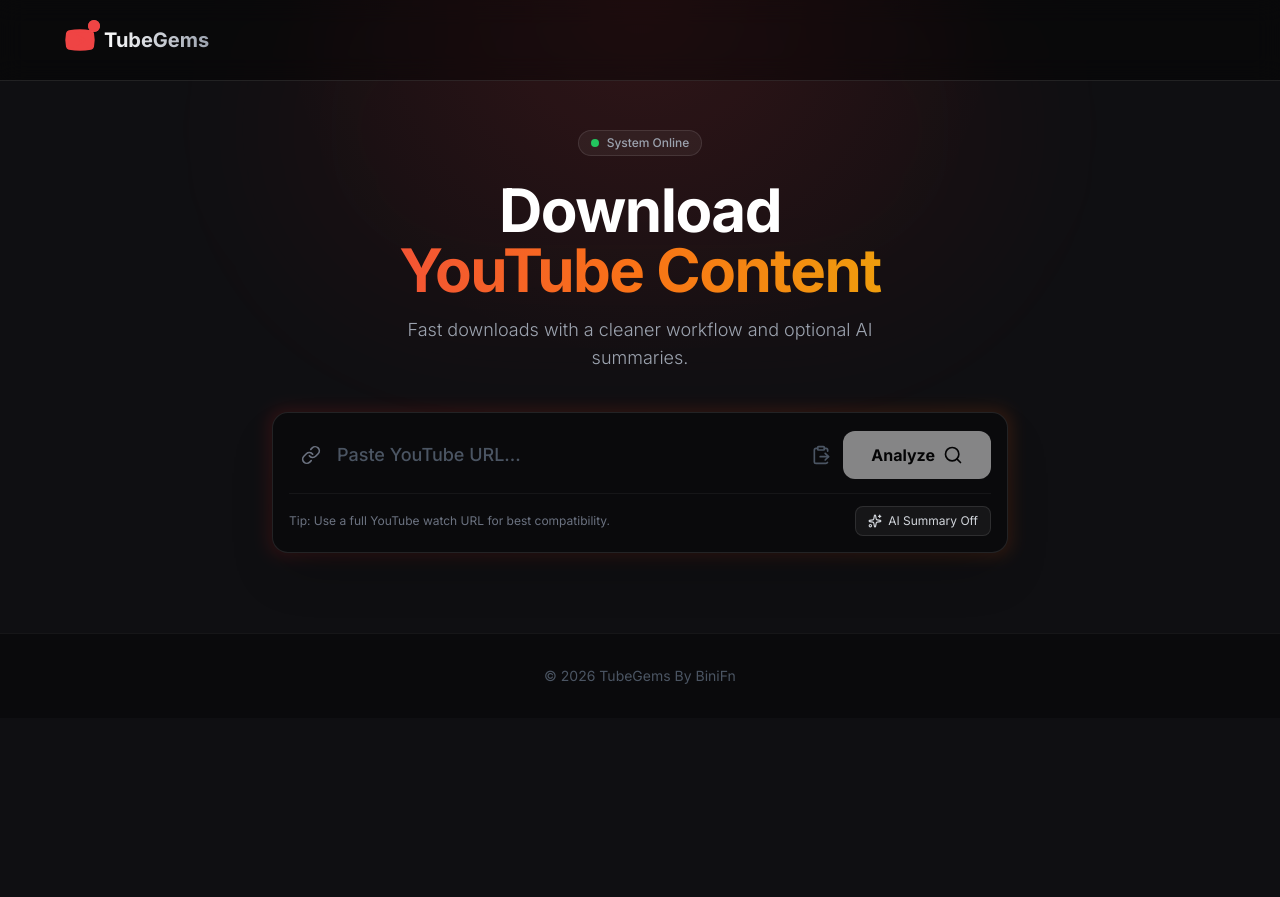
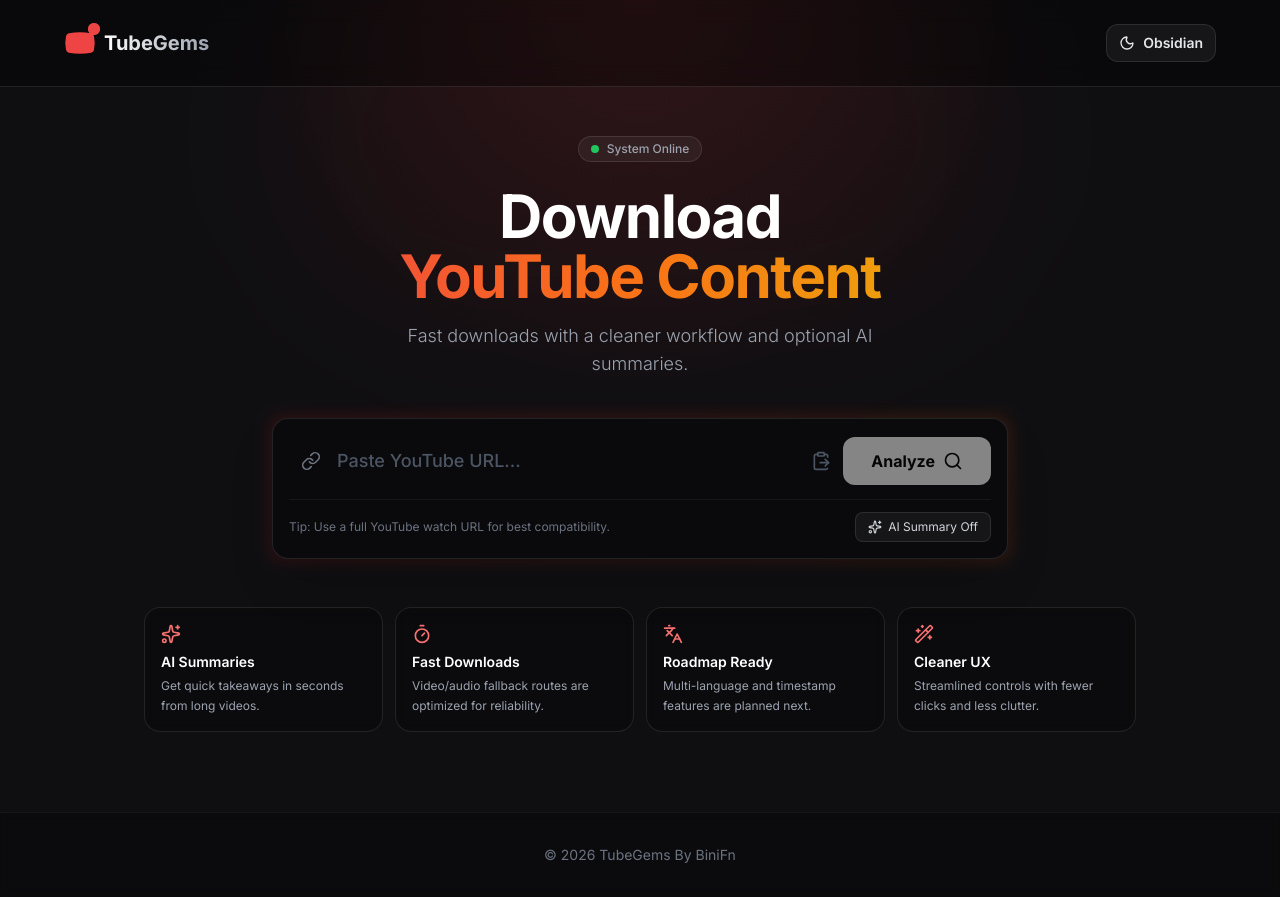
Before and after one commit to BiniFn/TubeGems, a React (Vite) app: page / in a window 1280 px wide. Before the commit the page ends 800 px from the top, so only its background shows below. Built offline with nearby package versions, Linux system fonts and the light colour scheme.

Commit message:
Add theme switcher and cleaner home experience

```diff
--- a/App.tsx
+++ b/App.tsx
@@ -1,13 +1,16 @@
-import React, { Suspense, useState } from 'react';
+import React, { Suspense, useEffect, useState } from 'react';
 import { Header } from './components/Header';
 import { UrlInput } from './components/UrlInput';
 import { VideoPreview } from './components/VideoPreview';
 import { DownloadSection } from './components/DownloadSection';
+import { FeatureHighlights } from './components/FeatureHighlights';
 import { fetchVideoMetadata } from './services/youtubeService';
 import { VideoMetadata, AiAnalysisResult } from './types';
 import { AlertCircle, ArrowLeft, Loader2 } from 'lucide-react';
 
-const AiInsights = React.lazy(() => import('./components/AiInsights').then((module) => ({ default: module.AiInsights })));
+const LazyAiInsights = React.lazy(() => import('./components/AiInsights').then((module) => ({ default: module.AiInsights })));
+
+type ThemeMode = 'obsidian' | 'nebula';
 
 const App: React.FC = () => {
   const [isLoading, setIsLoading] = useState(false);
@@ -17,6 +20,18 @@
   const [isAiLoading, setIsAiLoading] = useState(false);
   const [error, setError] = useState<string | null>(null);
   const [key, setKey] = useState(0);
+  const [theme, setTheme] = useState<ThemeMode>('obsidian');
+
+  useEffect(() => {
+    const savedTheme = window.localStorage.getItem('tubegems-theme') as ThemeMode | null;
+    if (savedTheme === 'obsidian' || savedTheme === 'nebula') {
+      setTheme(savedTheme);
+    }
+  }, []);
+
+  useEffect(() => {
+    window.localStorage.setItem('tubegems-theme', theme);
+  }, [theme]);
 
   const runAiAnalysis = async (metadata: VideoMetadata) => {
     setIsAiLoading(true);
@@ -71,15 +86,23 @@
     window.scrollTo({ top: 0, behavior: 'smooth' });
   };
 
+  const themeClasses =
+    theme === 'obsidian'
+      ? 'bg-[#0f0f12] bg-[radial-gradient(circle_at_top,rgba(239,68,68,0.12),transparent_35%)]'
+      : 'bg-[#0b1020] bg-[radial-gradient(circle_at_top,rgba(99,102,241,0.2),transparent_40%)]';
+
   return (
-    <div className="min-h-screen bg-[#0f0f12] bg-[radial-gradient(circle_at_top,rgba(239,68,68,0.12),transparent_35%)] text-white selection:bg-red-500/30 selection:text-red-200">
-      <Header onReset={handleReset} />
+    <div className={`min-h-screen ${themeClasses} text-white selection:bg-red-500/30 selection:text-red-200`}>
+      <Header onReset={handleReset} theme={theme} onToggleTheme={() => setTheme((prev) => (prev === 'obsidian' ? 'nebula' : 'obsidian'))} />
 
       <main className="pb-12 md:pb-20 px-2 sm:px-0">
         {!videoData && (
-          <div className="animate-in fade-in slide-in-from-top-4 duration-500">
-            <UrlInput key={key} onSearch={handleSearch} isLoading={isLoading} isAiEnabled={isAiEnabled} onToggleAi={handleToggleAi} />
-          </div>
+          <>
+            <div className="animate-in fade-in slide-in-from-top-4 duration-500">
+              <UrlInput key={key} onSearch={handleSearch} isLoading={isLoading} isAiEnabled={isAiEnabled} onToggleAi={handleToggleAi} />
+            </div>
+            <FeatureHighlights />
+          </>
         )}
 
         {error && (
@@ -129,7 +152,7 @@
                       </div>
                     }
                   >
-                    <AiInsights
+                    <LazyAiInsights
                       analysis={aiAnalysis ?? { summary: '', topics: [], suggestedQuestions: [] }}
                       isLoading={isAiLoading || !aiAnalysis}
                     />
@@ -141,7 +164,7 @@
         )}
       </main>
 
-      <footer className="py-6 md:py-8 text-center text-gray-600 text-xs md:text-sm border-t border-white/5 mt-auto bg-[#0a0a0c] px-4">
+      <footer className="py-6 md:py-8 text-center text-gray-500 text-xs md:text-sm border-t border-white/5 mt-auto bg-black/25 px-4 backdrop-blur-sm">
         <p>© 2026 TubeGems By BiniFn</p>
       </footer>
     </div>
--- /dev/null
+++ b/components/FeatureHighlights.tsx
@@ -0,0 +1,44 @@
+import React from 'react';
+import { Languages, Sparkles, Timer, Wand2 } from 'lucide-react';
+
+export const FeatureHighlights: React.FC = () => {
+  const cards = [
+    {
+      icon: Sparkles,
+      title: 'AI Summaries',
+      text: 'Get quick takeaways in seconds from long videos.',
+    },
+    {
+      icon: Timer,
+      title: 'Fast Downloads',
+      text: 'Video/audio fallback routes are optimized for reliability.',
+    },
+    {
+      icon: Languages,
+      title: 'Roadmap Ready',
+      text: 'Multi-language and timestamp features are planned next.',
+    },
+    {
+      icon: Wand2,
+      title: 'Cleaner UX',
+      text: 'Streamlined controls with fewer clicks and less clutter.',
+    },
+  ];
+
+  return (
+    <section className="max-w-5xl mx-auto mt-8 md:mt-12 px-3 sm:px-4">
+      <div className="grid grid-cols-1 sm:grid-cols-2 lg:grid-cols-4 gap-3">
+        {cards.map((card) => (
+          <div
+            key={card.title}
+            className="rounded-2xl border border-white/10 bg-black/25 p-4 backdrop-blur-sm hover:bg-black/35 transition-colors"
+          >
+            <card.icon className="w-5 h-5 text-red-400 mb-2" />
+            <h3 className="text-sm font-semibold text-white">{card.title}</h3>
+            <p className="text-xs text-gray-400 mt-1 leading-relaxed">{card.text}</p>
+          </div>
+        ))}
+      </div>
+    </section>
+  );
+};
--- a/components/Header.tsx
+++ b/components/Header.tsx
@@ -1,26 +1,34 @@
 import React from 'react';
-import { Youtube } from 'lucide-react';
+import { Moon, Sun, Youtube } from 'lucide-react';
 
 interface HeaderProps {
   onReset?: () => void;
+  theme: 'obsidian' | 'nebula';
+  onToggleTheme: () => void;
 }
 
-export const Header: React.FC<HeaderProps> = ({ onReset }) => {
+export const Header: React.FC<HeaderProps> = ({ onReset, theme, onToggleTheme }) => {
   return (
-    <header className="w-full py-4 md:py-6 px-3 md:px-8 border-b border-white/10 bg-black/40 backdrop-blur-md sticky top-0 z-50">
-      <div className="max-w-6xl mx-auto flex items-center justify-between">
+    <header className="w-full py-4 md:py-6 px-3 md:px-8 border-b border-white/10 bg-black/35 backdrop-blur-md sticky top-0 z-50">
+      <div className="max-w-6xl mx-auto flex items-center justify-between gap-3">
         <div
           onClick={onReset}
+          onKeyDown={(e) => {
+            if (e.key === 'Enter' || e.key === ' ') {
+              onReset?.();
+            }
+          }}
           className="flex items-center gap-2 group cursor-pointer"
           role="button"
           tabIndex={0}
+          aria-label="Reset and search another video"
         >
           <div className="relative">
             <Youtube className="w-7 h-7 md:w-8 md:h-8 text-red-500 fill-current group-hover:scale-110 transition-transform duration-300" />
             <div className="absolute -top-1 -right-1">
               <span className="flex h-3 w-3">
-                <span className="absolute inline-flex h-full w-full rounded-full bg-red-400 opacity-75"></span>
-                <span className="relative inline-flex rounded-full h-3 w-3 bg-red-500"></span>
+                <span className="absolute inline-flex h-full w-full rounded-full bg-red-400 opacity-75" />
+                <span className="relative inline-flex rounded-full h-3 w-3 bg-red-500" />
               </span>
             </div>
           </div>
@@ -28,6 +36,16 @@
             TubeGems
           </h1>
         </div>
+
+        <button
+          type="button"
+          onClick={onToggleTheme}
+          className="inline-flex items-center gap-2 px-3 py-2 rounded-xl text-xs md:text-sm font-semibold text-gray-200 bg-white/5 hover:bg-white/10 border border-white/10 transition-colors"
+          title="Toggle theme"
+        >
+          {theme === 'obsidian' ? <Moon className="w-4 h-4" /> : <Sun className="w-4 h-4" />}
+          <span>{theme === 'obsidian' ? 'Obsidian' : 'Nebula'}</span>
+        </button>
       </div>
     </header>
   );
```
